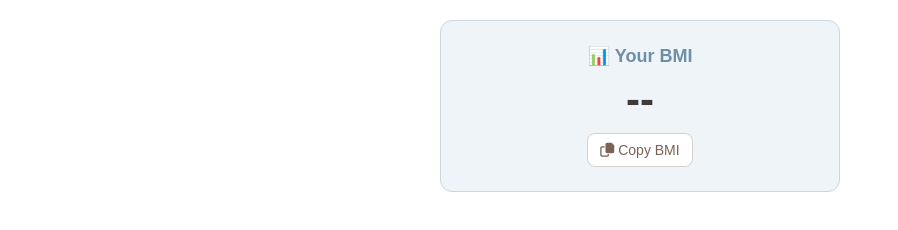
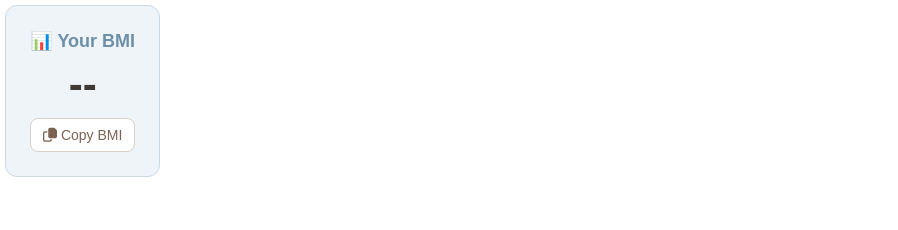
Before and after one commit to diksha-kathayat/BMI-calc, a plain HTML site: page index.html in a window 1280 px wide. Shown: the whole page, without its empty margins (0-898 px from the left). Drawn offline with Linux system fonts and the light colour scheme.

Commit message:
Update index.html

```diff
--- a/index.html
+++ b/index.html
@@ -10,11 +10,18 @@
 
     <style>
 
+        html,
         body{
             margin:0;
-            padding:20px;
+            padding:0;
             background:transparent;
+            overflow:hidden;
             font-family:Arial, Helvetica, sans-serif;
+        }
+
+        .container{
+            display:inline-block;
+            padding:5px;
         }
 
         .bmi-card{
@@ -23,8 +30,7 @@
             border-radius:12px;
             padding:24px;
             text-align:center;
-            max-width:350px;
-            margin:0 auto;
+            display:inline-block;
         }
 
         .title{
@@ -50,22 +56,19 @@
             cursor:pointer;
             color:#7C6253;
             font-size:14px;
+            transition:all 0.2s ease;
         }
 
         .copy-btn:hover{
             background:#F7F4F1;
         }
 
-        .formula{
-            margin-top:15px;
-            color:#8A9BA8;
-            font-size:13px;
-        }
-
     </style>
 </head>
 
 <body>
+
+<div class="container">
 
     <div class="bmi-card">
 
@@ -85,12 +88,14 @@
 
     </div>
 
+</div>
+
 <script>
 
-function calculateBMI(weight,height){
+function calculateBMI(weight, height){
 
     const weightKg = parseFloat(weight);
-    const heightM = parseFloat(height)/100;
+    const heightM = parseFloat(height) / 100;
 
     if(
         isNaN(weightKg) ||
@@ -118,10 +123,12 @@ function copyBMI(btn){
         btn.innerHTML =
             '<i class="fa-solid fa-check"></i> Copied';
 
-        setTimeout(()=>{
+        setTimeout(() => {
+
             btn.innerHTML =
                 '<i class="fa-regular fa-copy"></i> Copy BMI';
-        },2000);
+
+        }, 2000);
     }
 }
 
@@ -131,10 +138,11 @@ const weight = params.get('weight');
 const height = params.get('height');
 
 if(weight && height){
-    calculateBMI(weight,height);
+    calculateBMI(weight, height);
 }
 
 </script>
 
 </body>
+
 </html>
```
Lines whose indentation alone changed are shown as unchanged.
